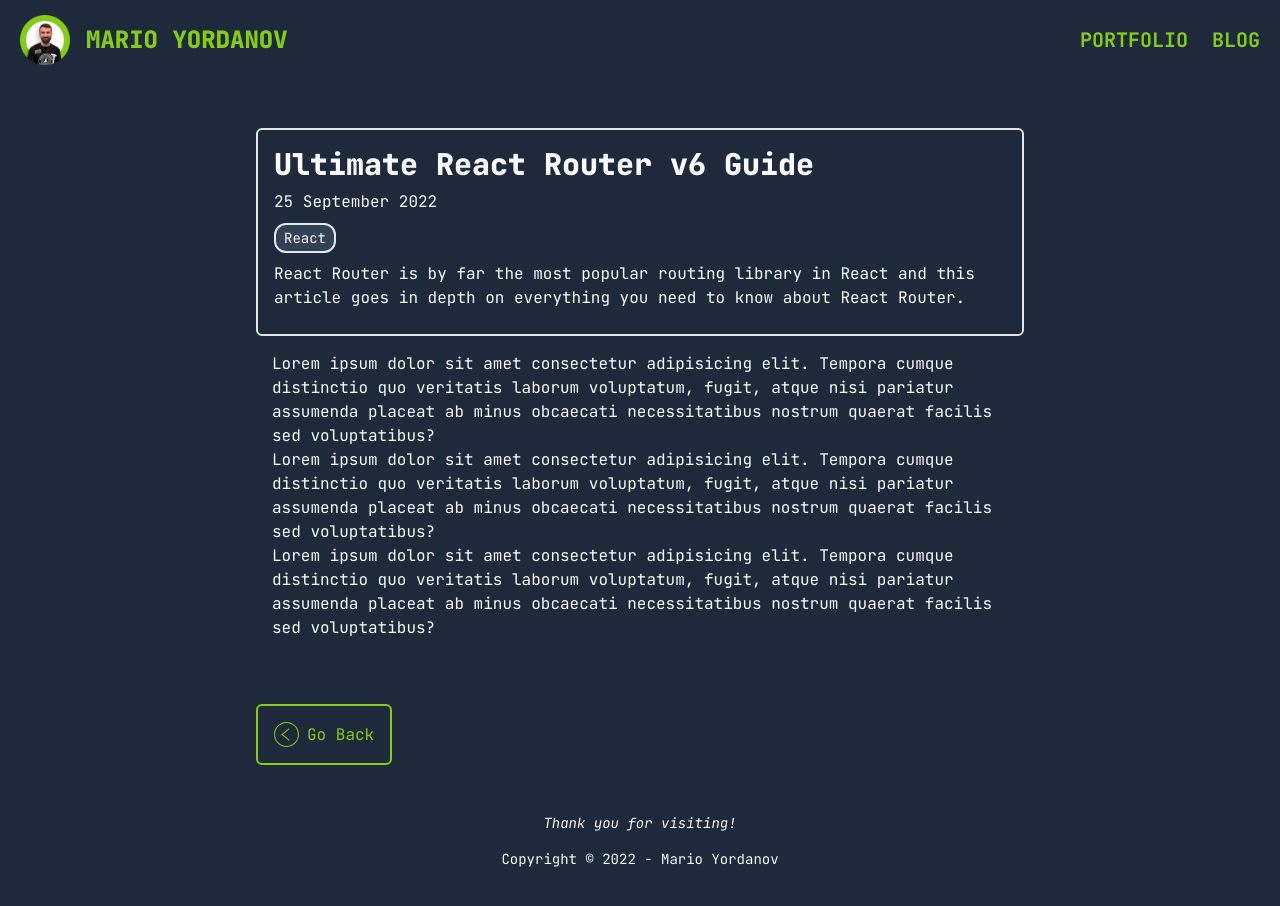
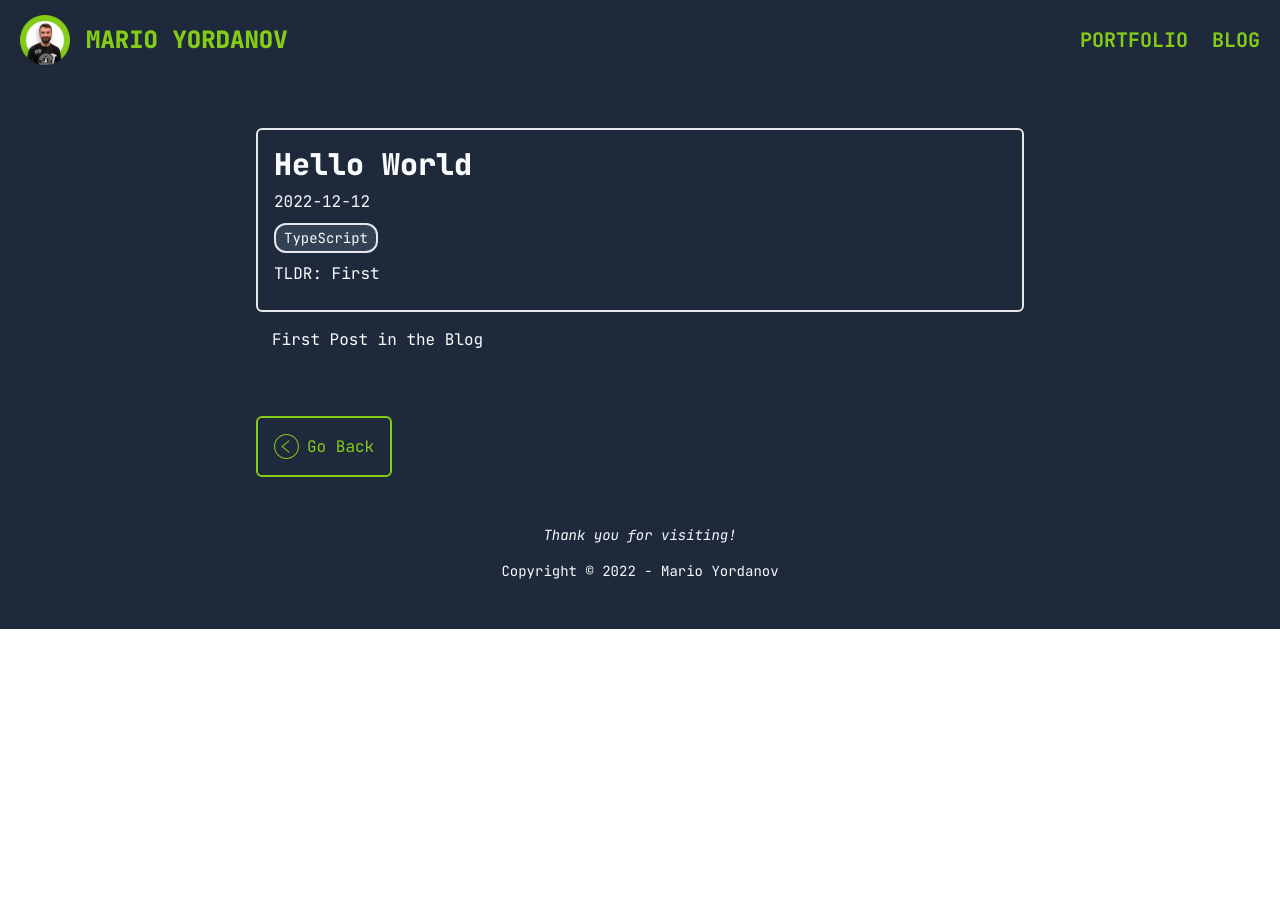
Before and after one commit to mariovyord/portfolio-v3, a Next.js app: page /blog/hello-world in a window 1280 px wide. Shown: the top 906 px of the page. After the commit the page ends 800 px from the top, so only its background shows below. Built offline with nearby package versions, Linux system fonts and the light colour scheme.

Commit message:
add: react-markdown

```diff
--- a/components/blog/article-page/article-content.tsx
+++ b/components/blog/article-page/article-content.tsx
@@ -1,14 +1,11 @@
-import React from 'react'
-import { TArticle } from '../../../types/types'
+import ReactMarkdown, { Options, Components } from "react-markdown";
 
 const ArticleContent: React.FC<{ content: string }> = ({ content }) => {
     return (
         <div className="p-4">
-            <p>Lorem ipsum dolor sit amet consectetur adipisicing elit. Tempora cumque distinctio quo veritatis laborum voluptatum, fugit, atque nisi pariatur assumenda placeat ab minus obcaecati necessitatibus nostrum quaerat facilis sed voluptatibus?</p>
-            <p>Lorem ipsum dolor sit amet consectetur adipisicing elit. Tempora cumque distinctio quo veritatis laborum voluptatum, fugit, atque nisi pariatur assumenda placeat ab minus obcaecati necessitatibus nostrum quaerat facilis sed voluptatibus?</p>
-            <p>Lorem ipsum dolor sit amet consectetur adipisicing elit. Tempora cumque distinctio quo veritatis laborum voluptatum, fugit, atque nisi pariatur assumenda placeat ab minus obcaecati necessitatibus nostrum quaerat facilis sed voluptatibus?</p>
+            <ReactMarkdown>{content}</ReactMarkdown>
         </div>
     )
 }
 
-export default ArticleContent
+export default ArticleContent;
--- a/components/blog/article-page/article-header.tsx
+++ b/components/blog/article-page/article-header.tsx
@@ -1,16 +1,18 @@
-import React from 'react'
+import React from 'react';
+import { TArticle } from '../../../types/types';
+import Tag from '../article-preview/tag';
 
-const ArticleHeader = () => {
+const ArticleHeader: React.FC<{ article: TArticle }> = ({ article }) => {
     return (
         <header className="border-2 rounded-md p-4">
             <h2 className="font-black text-3xl hover:underline mb-2">
-                Ultimate React Router v6 Guide
+                {article.title}
             </h2>
-            <p className='mb-3'>25 September 2022</p>
+            <p className='mb-3'>{article.date}</p>
             <div className='mb-3'>
-                <span className='border-2 rounded-xl py-1 px-2 text-sm bg-slate-700'>React</span>
+                {article.tags.map(x => <Tag key={x} tagName={x} />)}
             </div>
-            <p className="mb-2">React Router is by far the most popular routing library in React and this article goes in depth on everything you need to know about React Router.</p>
+            <p className="mb-2">{article.excerpt}</p>
         </header>
     )
 }
--- a/package.json
+++ b/package.json
@@ -11,7 +11,8 @@
   "dependencies": {
     "next": "12.3.0",
     "react": "18.2.0",
-    "react-dom": "18.2.0"
+    "react-dom": "18.2.0",
+    "react-markdown": "^8.0.3"
   },
   "devDependencies": {
     "@types/node": "18.7.18",
```
Also changed, not shown: 1 other file (tests, documents, lock files or other folders).
